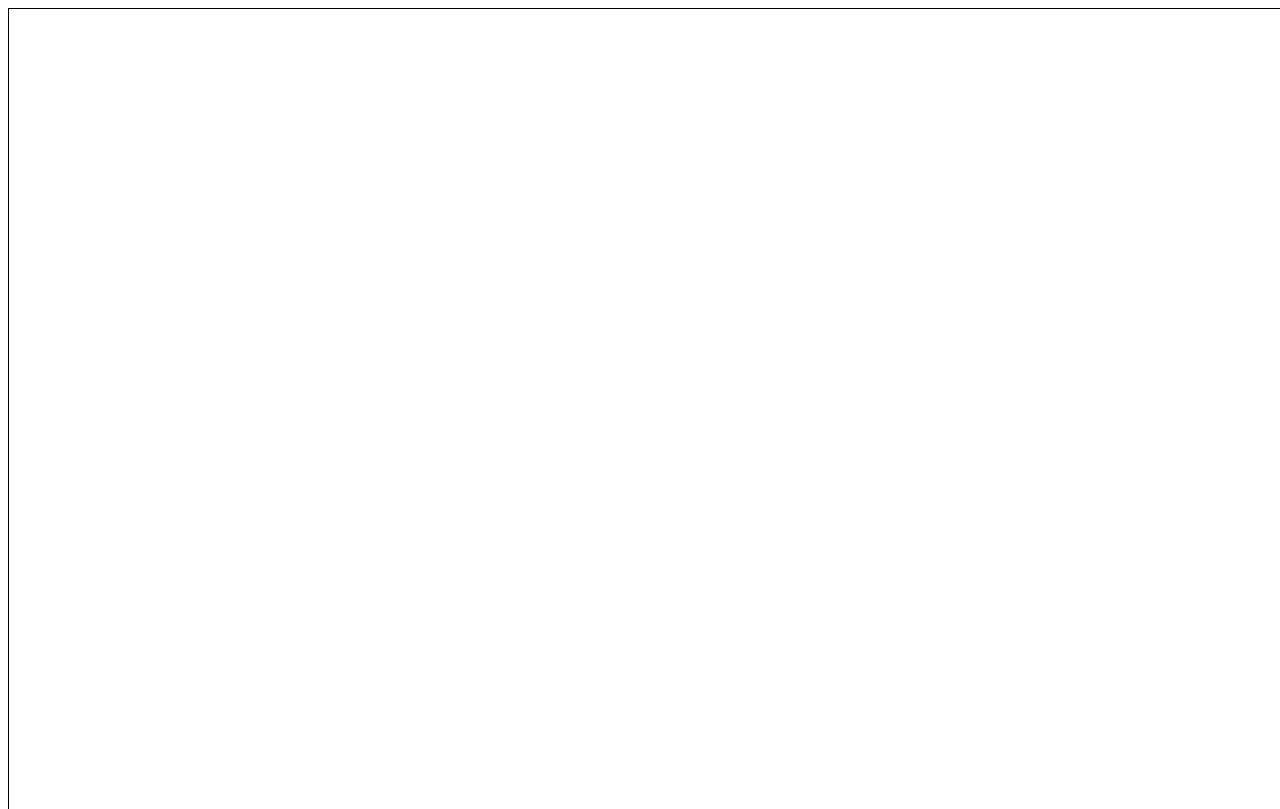
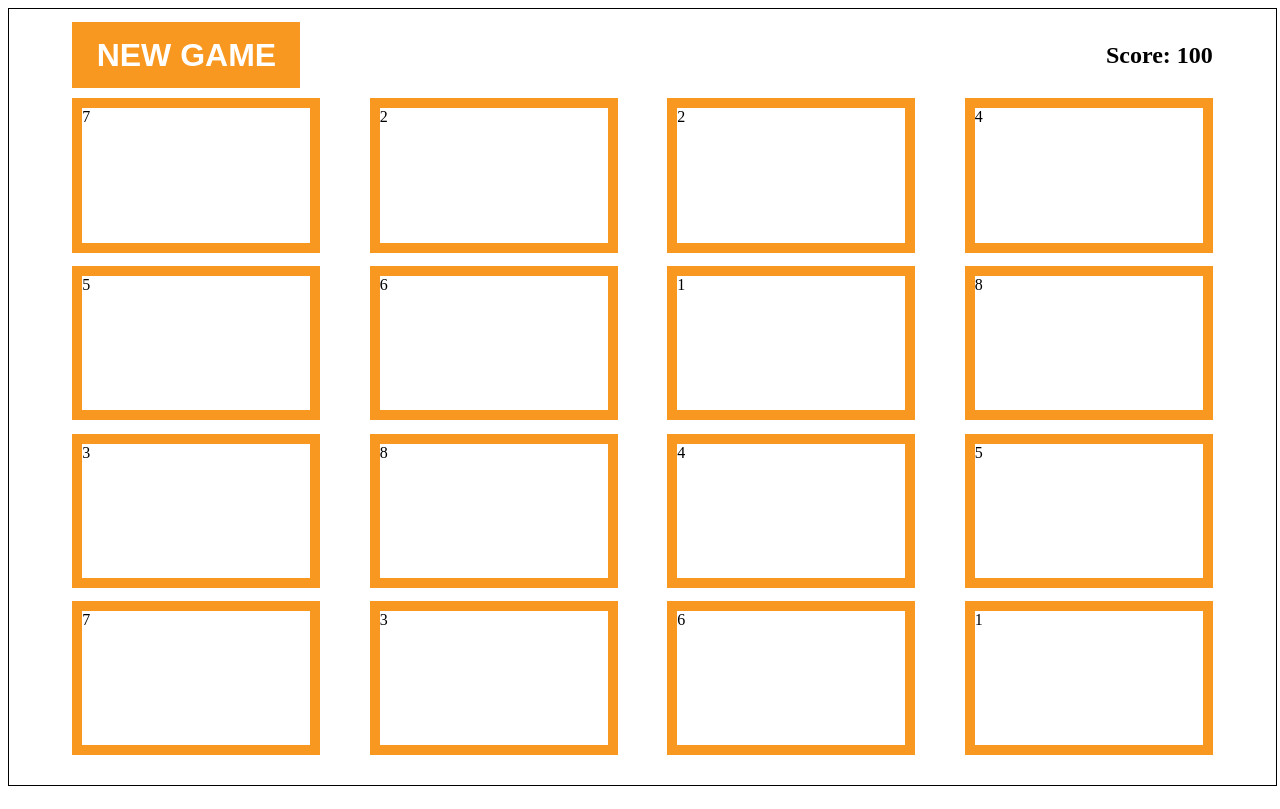
Before and after one commit to joshuakiley/matching-game, a plain HTML site: page index.html in a window 1280 px wide. Shown: the top 809 px of the page. Drawn offline with Linux system fonts and the light colour scheme.

Commit message:
add minimal styling and add game reset functionality

```diff
--- a/index.html
+++ b/index.html
@@ -9,12 +9,19 @@
 </head>
 
 <body>
-    <div id="container" class="container">
-        <div id="head" class="head">
+    <div id="outer-container" class="outer-container">
+        <div class="inner-container">
+            <div id="head" class="head">
+                <button id="restart">New Game</button>
+                <h2>Score: <span id="score"></span></h2>
+            </div>
             <div id="game-board" class="game-board">
+
             </div>
         </div>
     </div>
+
+    <script type="text/javascript" src="/index.js"></script>
 </body>
 
 </html>
--- /dev/null
+++ b/index.js
@@ -0,0 +1,39 @@
+document.addEventListener("DOMContentLoaded", () => {
+    console.log("ready");
+
+    const setNumbers = () => {
+        const nums = [];
+        const boxes = document.getElementsByClassName("box");
+
+        document.getElementById("score").innerHTML = 100;
+
+
+        for (let i = 1; i <= 8; i++) {
+            nums.push(i);
+            nums.push(i);
+        }
+
+        for (let i = 0; i < boxes.length; i++) {
+            const tempIndex = Math.floor(Math.random() * Math.floor(nums.length))
+            boxes[i].innerHTML = `${nums[tempIndex]}`
+            nums.splice(tempIndex, 1);
+        }
+
+        console.log(nums)
+
+    }
+
+    const layBoard = () => {
+        for (let i = 0; i < 16; i++) {
+            let box = document.createElement("div");
+            box.classList.add("box");
+            box.setAttribute("id", `${i}`);
+            document.getElementById("game-board").append(box);
+        }
+        setNumbers();
+    }
+
+    document.getElementById("restart").addEventListener("click", setNumbers);
+
+    layBoard();
+});
--- a/style.css
+++ b/style.css
@@ -1,5 +1,49 @@
-.container {
-    height: 100vh;
-    width: 100vw;
+.outer-container {
     border: 1px solid black;
+    height: 97vh;
+    width: 99vw;
 }
+
+.inner-container {
+    margin: auto;
+    width: 90%;
+    height: 96%;
+    padding: 1%;
+}
+
+/* HEAD START */
+.head {
+    display: flex;
+    justify-content: space-between;
+}
+
+.head>button {
+    color: white;
+    background-color: #f89821;
+    font-size: 2rem;
+    font-weight: 900;
+    border: none;
+    text-transform: uppercase;
+    width: 20%;
+}
+
+/* HEAD END */
+
+/* GAME BOARD START */
+.game-board {
+    display: flex;
+    flex-wrap: wrap;
+    justify-content: space-between;
+    width: 100%;
+    height: 90%;
+    margin: 10px 0 0 0;
+}
+
+.box {
+    border: 10px solid #f89821;
+    width: 20%;
+    height: 20%;
+    user-select: none;
+}
+
+/* GAME BOARD END */
```
